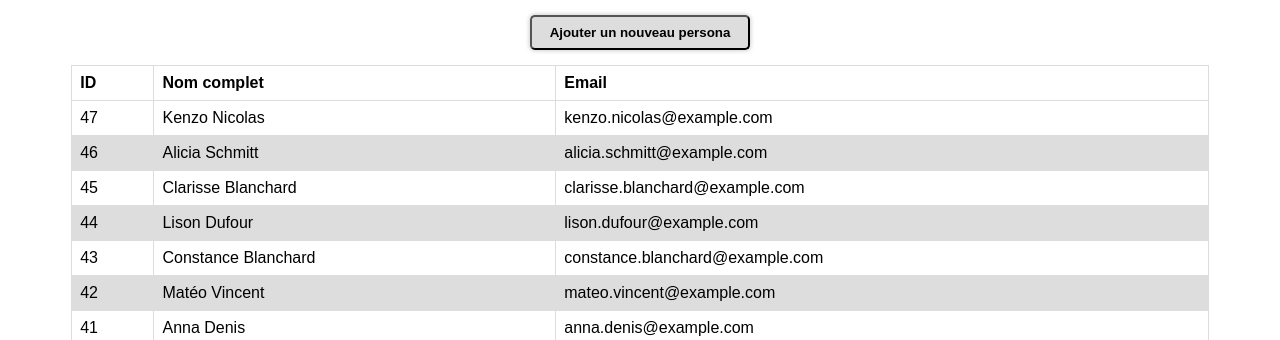
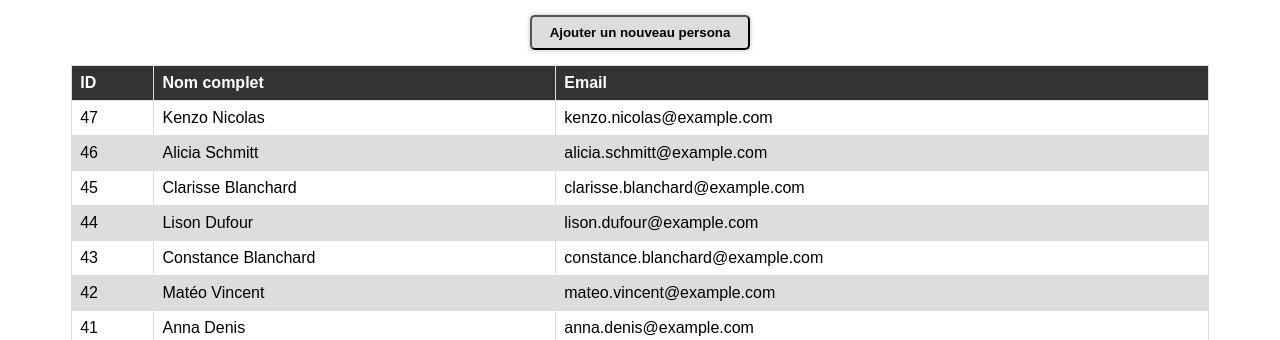
Before and after one commit to laetitiaphimmasane/AndroidPersona, a Django app: page / in a window 1280 px wide. Shown: the part 85-425 px from the top of the page. Run offline with Django 4.2, Linux system fonts and the light colour scheme; data comes from the database, SQL or seed files in the repository; some web fonts are replaced.

Commit message:
Add CSS th in page template_list

```diff
--- a/static/css/style.css
+++ b/static/css/style.css
@@ -57,6 +57,11 @@ main{
     padding: 8px;
 }
 
+.list__table th {
+    background-color: #333333;
+    color: #fff;
+}
+
 .list__table tr:nth-child(even) {
     background-color: #dddddd;
 }
```
